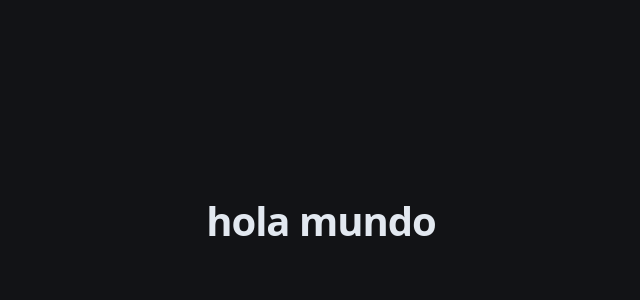
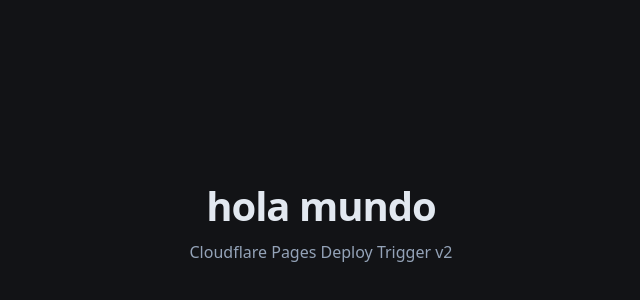
Before and after one commit to SrVerde/replaymod_timecode_sync, a plain HTML site: page index.html in a window 1280 px wide. Shown: the part 180-480 px from the top of the page, without its empty margins (319-959 px from the left). Drawn offline with Linux system fonts and the light colour scheme.

Commit message:
ci: trigger deploy v2

```diff
--- a/index.html
+++ b/index.html
@@ -10,18 +10,27 @@
       color: #e2e8f0;
       font-family: system-ui, -apple-system, sans-serif;
       display: flex;
+      flex-direction: column;
       justify-content: center;
       align-items: center;
       height: 100vh;
       margin: 0;
+      gap: 0.5rem;
     }
     h1 {
       font-size: 2.5rem;
       letter-spacing: -0.025em;
+      margin: 0;
+    }
+    p {
+      color: #94a3b8;
+      font-size: 1rem;
+      margin: 0;
     }
   </style>
 </head>
 <body>
   <h1>hola mundo</h1>
+  <p>Cloudflare Pages Deploy Trigger v2</p>
 </body>
 </html>
```
